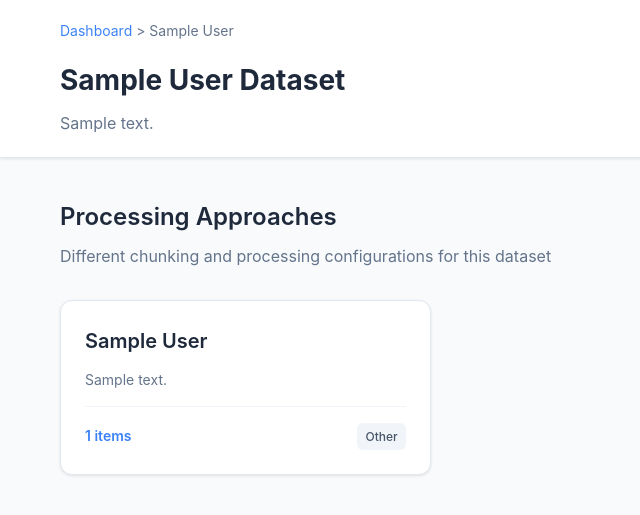
After one commit to juand-r/ius-dashboard, a FastAPI app: template railway-app/templates/dataset.html in a window 1280 px wide. The commit adds this page. Shown: the top 515 px of the page, without its empty margins (0-640 px from the left). Run offline with FastAPI, Linux system fonts and the light colour scheme; the template is opened without the code that fills it: most values are stand-ins (such as "Sample title", 1, 10 or a date in 2020).

```diff
--- a/railway-app/main.py
+++ b/railway-app/main.py
@@ -47,6 +47,20 @@ app.mount("/static", StaticFiles(directory=str(static_dir)), name="static")
 async def health_check():
     """Health check endpoint for the watcher to test connectivity."""
     return {"status": "ok", "timestamp": datetime.utcnow().isoformat()}
+
+@app.delete("/clear-data")
+async def clear_data():
+    """Clear all data from the dashboard (for testing)."""
+    import shutil
+    try:
+        if DATA_DIR.exists():
+            shutil.rmtree(DATA_DIR)
+            DATA_DIR.mkdir(parents=True, exist_ok=True)
+        logger.info("All data cleared from dashboard")
+        return {"status": "success", "message": "All data cleared"}
+    except Exception as e:
+        logger.error(f"Error clearing data: {e}")
+        return {"status": "error", "message": str(e)}
 
 
 @app.post("/upload")
@@ -184,31 +198,48 @@ async def landing_page(request: Request):
         "collections": collections
     })
 
-@app.get("/{collection}", response_class=HTMLResponse)
-async def collection_page(request: Request, collection: str):
+@app.get("/{dataset}", response_class=HTMLResponse)
+async def dataset_page(request: Request, dataset: str):
     """
-    Collection page showing items (like detective stories list).
+    Dataset page showing subcollections/approaches (bmds_fixed_size_8000, etc).
     """
-    items = await get_collection_items(collection)
-    collection_info = await get_collection_info(collection)
+    subcollections = await get_dataset_subcollections(dataset)
+    dataset_info = await get_collection_info(dataset)
+
+    return templates.TemplateResponse("dataset.html", {
+        "request": request,
+        "dataset": dataset,
+        "dataset_info": dataset_info,
+        "subcollections": subcollections
+    })
+
+@app.get("/{dataset}/{subcollection}", response_class=HTMLResponse)
+async def subcollection_page(request: Request, dataset: str, subcollection: str):
+    """
+    Subcollection page showing stories/items within a specific approach.
+    """
+    items = await get_collection_items(dataset, subcollection)
+    dataset_info = await get_collection_info(dataset)
 
     return templates.TemplateResponse("collection.html", {
         "request": request,
-        "collection": collection,
-        "collection_info": collection_info,
+        "dataset": dataset,
+        "subcollection": subcollection,
+        "collection_info": dataset_info,
         "items": items
     })
 
-@app.get("/{collection}/item/{item_id}", response_class=HTMLResponse)
-async def item_detail(request: Request, collection: str, item_id: str):
+@app.get("/{dataset}/{subcollection}/item/{item_id}", response_class=HTMLResponse)
+async def item_detail(request: Request, dataset: str, subcollection: str, item_id: str):
     """
     Item detail page with collapsible sections (like detective story detail).
     """
-    item_data = await get_item_details(collection, item_id)
+    item_data = await get_item_details(dataset, item_id)
 
     return templates.TemplateResponse("item_detail.html", {
         "request": request,
-        "collection": collection,
+        "dataset": dataset,
+        "subcollection": subcollection,
         "item": item_data
     })
 
@@ -221,57 +252,123 @@ async def legacy_dashboard(request: Request):
 
 
 async def get_collections():
-    """Get available collections for landing page."""
-    collections = []
+    """Get available datasets for landing page (organized by dataset name)."""
+    datasets = {}
 
-    if (DATA_DIR / "outputs" / "chunks").exists():
-        chunk_count = sum(1 for _ in (DATA_DIR / "outputs" / "chunks").rglob("*.json"))
-        collections.append({
-            "name": "chunks",
-            "display_name": "Text Chunks",
-            "description": "Processed document segments and analysis",
-            "count": chunk_count,
-            "path": "/chunks"
-        })
+    # Extract datasets from chunk directories
+    chunks_dir = DATA_DIR / "outputs" / "chunks"
+    if not chunks_dir.exists():
+        return []
 
-    if (DATA_DIR / "prompts").exists():
-        prompt_count = sum(1 for _ in (DATA_DIR / "prompts").rglob("*.json"))
-        collections.append({
-            "name": "prompts",
-            "display_name": "Prompts & Templates",
-            "description": "Processing instructions and methods",
-            "count": prompt_count,
-            "path": "/prompts"
-        })
+    try:
+        for collection_dir in chunks_dir.iterdir():
+            if collection_dir.is_dir():
+                # Extract dataset name (everything before first underscore)
+                dataset_name = collection_dir.name.split('_')[0]
 
-    return collections
+                if dataset_name not in datasets:
+                    datasets[dataset_name] = {
+                        "name": dataset_name,
+                        "display_name": dataset_name.upper(),
+                        "description": f"{dataset_name.upper()} dataset stories and analysis",
+                        "count": 0,
+                        "path": f"/{dataset_name}"
+                    }
 
-async def get_collection_info(collection: str):
-    """Get collection metadata."""
-    if collection == "chunks":
-        return {
-            "name": "chunks",
-            "display_name": "Text Chunks",
-            "description": "Processed document segments and analysis"
-        }
-    elif collection == "prompts":
-        return {
-            "name": "prompts",
-            "display_name": "Prompts & Templates",
-            "description": "Processing instructions and methods"
-        }
-    else:
-        return {"name": collection, "display_name": collection.title(), "description": ""}
+                # Count items in this collection
+                items_dir = collection_dir / "items"
+                if items_dir.exists():
+                    item_count = len(list(items_dir.glob("*.json")))
+                    datasets[dataset_name]["count"] += item_count
+    except OSError as e:
+        logger.error(f"Error reading chunks directory: {e}")
+        return []
 
-async def get_collection_items(collection: str):
-    """Get items in a collection (like detective stories)."""
+    return list(datasets.values())
+
+async def get_collection_info(dataset: str):
+    """Get dataset metadata."""
+    return {
+        "name": dataset,
+        "display_name": dataset.upper(),
+        "description": f"{dataset.upper()} dataset stories and analysis"
+    }
+
+async def get_dataset_subcollections(dataset: str):
+    """Get subcollections (approaches) within a dataset."""
+    subcollections = []
+
+    chunks_dir = DATA_DIR / "outputs" / "chunks"
+    if not chunks_dir.exists():
+        return []
+
+    try:
+        for collection_dir in chunks_dir.iterdir():
+            if collection_dir.is_dir() and collection_dir.name.startswith(f"{dataset}_"):
+                # Count items in this subcollection
+                items_dir = collection_dir / "items"
+                item_count = 0
+                if items_dir.exists():
+                    item_count = len(list(items_dir.glob("*.json")))
+
+                # Create display name from collection name
+                display_name = collection_dir.name.replace("_", " ").title()
+
+                subcollections.append({
+                    "name": collection_dir.name,
+                    "display_name": display_name,
+                    "description": f"{display_name} approach",
+                    "count": item_count,
+                    "path": f"/{dataset}/{collection_dir.name}"
+                })
+    except OSError as e:
+        logger.error(f"Error reading dataset subcollections for {dataset}: {e}")
+        return []
+
+    return sorted(subcollections, key=lambda x: x["name"])
+
+async def get_collection_items(dataset: str, subcollection: str = None):
+    """Get items (stories) in a specific subcollection or all subcollections in a dataset."""
     items = []
 
-    if collection == "chunks":
-        chunks_dir = DATA_DIR / "outputs" / "chunks"
-        if chunks_dir.exists():
+    chunks_dir = DATA_DIR / "outputs" / "chunks"
+    if not chunks_dir.exists():
+        return []
+
+    try:
+        # If subcollection is specified, only get items from that collection
+        if subcollection:
+            collection_dir = chunks_dir / subcollection
+            if collection_dir.exists() and collection_dir.is_dir():
+                items_dir = collection_dir / "items"
+                if items_dir.exists():
+                    for item_file in items_dir.glob("*.json"):
+                        try:
+                            # Read file content for preview
+                            with open(item_file, 'r') as f:
+                                content = json.load(f)
+
+                            # Extract preview content (first 200 chars)
+                            preview = content.get("content", "")[:200] + "..." if len(content.get("content", "")) > 200 else content.get("content", "")
+
+                            items.append({
+                                "id": item_file.stem,
+                                "name": content.get("id", item_file.stem),
+                                "preview": preview,
+                                "collection_name": collection_dir.name,
+                                "size": item_file.stat().st_size,
+                                "modified": datetime.fromtimestamp(item_file.stat().st_mtime).isoformat(),
+                                "metadata": content.get("metadata", {}),
+                                "dataset": dataset,
+                                "subcollection": subcollection
+                            })
+                        except Exception as e:
+                            logger.error(f"Error reading chunk file {item_file}: {e}")
+                            continue
+        else:
+            # Get items from all subcollections in the dataset (fallback)
             for collection_dir in chunks_dir.iterdir():
-                if collection_dir.is_dir():
+                if collection_dir.is_dir() and collection_dir.name.startswith(f"{dataset}_"):
                     items_dir = collection_dir / "items"
                     if items_dir.exists():
                         for item_file in items_dir.glob("*.json"):
@@ -280,7 +377,7 @@ async def get_collection_items(collection: str):
                                 with open(item_file, 'r') as f:
                                     content = json.load(f)
 
-                                # Extract preview content
+                                # Extract preview content (first 200 chars)
                                 preview = content.get("content", "")[:200] + "..." if len(content.get("content", "")) > 200 else content.get("content", "")
 
                                 items.append({
@@ -290,47 +387,28 @@ async def get_collection_items(collection: str):
                                     "collection_name": collection_dir.name,
                                     "size": item_file.stat().st_size,
                                     "modified": datetime.fromtimestamp(item_file.stat().st_mtime).isoformat(),
-                                    "metadata": content.get("metadata", {})
+                                    "metadata": content.get("metadata", {}),
+                                    "dataset": dataset
                                 })
                             except Exception as e:
                                 logger.error(f"Error reading chunk file {item_file}: {e}")
                                 continue
-
-    elif collection == "prompts":
-        prompts_dir = DATA_DIR / "prompts"
-        if prompts_dir.exists():
-            for method_dir in prompts_dir.iterdir():
-                if method_dir.is_dir():
-                    prompt_file = method_dir / "prompt.json"
-                    if prompt_file.exists():
-                        try:
-                            with open(prompt_file, 'r') as f:
-                                content = json.load(f)
-
-                            preview = content.get("template", "")[:200] + "..." if len(content.get("template", "")) > 200 else content.get("template", "")
-
-                            items.append({
-                                "id": method_dir.name,
-                                "name": content.get("name", method_dir.name),
-                                "preview": preview,
-                                "collection_name": method_dir.name,
-                                "size": prompt_file.stat().st_size,
-                                "modified": datetime.fromtimestamp(prompt_file.stat().st_mtime).isoformat(),
-                                "parameters": content.get("parameters", {})
-                            })
-                        except Exception as e:
-                            logger.error(f"Error reading prompt file {prompt_file}: {e}")
-                            continue
+    except OSError as e:
+        logger.error(f"Error reading collection items for {dataset}/{subcollection}: {e}")
+        return []
 
     return items
 
-async def get_item_details(collection: str, item_id: str):
+async def get_item_details(dataset: str, item_id: str):
     """Get detailed item data for item detail page."""
-    if collection == "chunks":
-        # Find the chunk file
-        chunks_dir = DATA_DIR / "outputs" / "chunks"
+    # Find the item in any chunk collection that belongs to this dataset
+    chunks_dir = DATA_DIR / "outputs" / "chunks"
+    if not chunks_dir.exists():
+        raise HTTPException(status_code=404, detail="Data directory not found")
+
+    try:
         for collection_dir in chunks_dir.iterdir():
-            if collection_dir.is_dir():
+            if collection_dir.is_dir() and collection_dir.name.startswith(f"{dataset}_"):
                 items_dir = collection_dir / "items"
                 item_file = items_dir / f"{item_id}.json"
                 if item_file.exists():
@@ -356,6 +434,7 @@ async def get_item_details(collection: str, item_id: str):
                         return {
                             "id": item_id,
                             "name": content.get("id", item_id),
+                            "dataset": dataset,
                             "collection_name": collection_dir.name,
                             "content": content.get("content", ""),
                             "metadata": content.get("metadata", {}),
@@ -366,31 +445,10 @@ async def get_item_details(collection: str, item_id: str):
                         }
                     except Exception as e:
                         logger.error(f"Error reading chunk details {item_file}: {e}")
-                        break
-
-    elif collection == "prompts":
-        prompts_dir = DATA_DIR / "prompts"
-        method_dir = prompts_dir / item_id
-        prompt_file = method_dir / "prompt.json"
-
-        if prompt_file.exists():
-            try:
-                with open(prompt_file, 'r') as f:
-                    content = json.load(f)
-
-                return {
-                    "id": item_id,
-                    "name": content.get("name", item_id),
-                    "collection_name": item_id,
-                    "template": content.get("template", ""),
-                    "parameters": content.get("parameters", {}),
-                    "created": content.get("created", ""),
-                    "full_content": content,
-                    "file_size": prompt_file.stat().st_size,
-                    "modified": datetime.fromtimestamp(prompt_file.stat().st_mtime).isoformat()
-                }
-            except Exception as e:
-                logger.error(f"Error reading prompt details {prompt_file}: {e}")
+                        continue
+    except OSError as e:
+        logger.error(f"Error reading item details for {dataset}/{item_id}: {e}")
+        raise HTTPException(status_code=500, detail="Error accessing data directory")
 
     raise HTTPException(status_code=404, detail="Item not found")
 
--- /dev/null
+++ b/railway-app/outputs/chunks/test-chunks/collection.json
@@ -0,0 +1,4 @@
+{
+  "name": "test-chunks",
+  "total_items": 1
+}
--- /dev/null
+++ b/railway-app/outputs/summaries/test-collection/collection.json
@@ -0,0 +1,6 @@
+{
+  "name": "test-collection",
+  "created": "2025-08-05T01:17:38.484798Z",
+  "description": "Test collection for dashboard system",
+  "total_items": 2
+}
--- /dev/null
+++ b/railway-app/templates/dataset.html
@@ -0,0 +1,209 @@
+<!DOCTYPE html>
+<html lang="en">
+<head>
+    <meta charset="UTF-8">
+    <meta name="viewport" content="width=device-width, initial-scale=1.0">
+    <title>{{ dataset_info.display_name }} - IUS Processing Dashboard</title>
+    <style>
+        /* Copied from detective dashboard - exact styling */
+        * {
+            margin: 0;
+            padding: 0;
+            box-sizing: border-box;
+        }
+
+        body {
+            font-family: -apple-system, BlinkMacSystemFont, 'Segoe UI', Roboto, Oxygen, Ubuntu, sans-serif;
+            background-color: #f8fafc;
+            color: #1e293b;
+            line-height: 1.6;
+        }
+
+        .header {
+            background: white;
+            border-bottom: 1px solid #e2e8f0;
+            padding: 20px 0;
+            box-shadow: 0 1px 3px 0 rgba(0, 0, 0, 0.1);
+        }
+
+        .container {
+            max-width: 1200px;
+            margin: 0 auto;
+            padding: 0 20px;
+        }
+
+        .header h1 {
+            font-size: 28px;
+            font-weight: 700;
+            color: #1e293b;
+            margin-bottom: 8px;
+        }
+
+        .header p {
+            color: #64748b;
+            font-size: 16px;
+        }
+
+        .breadcrumb {
+            color: #64748b;
+            font-size: 14px;
+            margin-bottom: 16px;
+        }
+
+        .breadcrumb a {
+            color: #3b82f6;
+            text-decoration: none;
+        }
+
+        .breadcrumb a:hover {
+            text-decoration: underline;
+        }
+
+        .main-content {
+            padding: 40px 0;
+        }
+
+        .dataset-grid {
+            display: grid;
+            grid-template-columns: repeat(auto-fill, minmax(350px, 1fr));
+            gap: 24px;
+            margin-top: 30px;
+        }
+
+        .dataset-card {
+            background: white;
+            border-radius: 12px;
+            border: 1px solid #e2e8f0;
+            padding: 24px;
+            transition: all 0.2s ease;
+            cursor: pointer;
+            box-shadow: 0 1px 3px 0 rgba(0, 0, 0, 0.1);
+            text-decoration: none;
+            color: inherit;
+        }
+
+        .dataset-card:hover {
+            transform: translateY(-2px);
+            box-shadow: 0 8px 25px 0 rgba(0, 0, 0, 0.1);
+            border-color: #3b82f6;
+        }
+
+        .dataset-card h3 {
+            font-size: 20px;
+            font-weight: 600;
+            color: #1e293b;
+            margin-bottom: 12px;
+        }
+
+        .dataset-card p {
+            color: #64748b;
+            font-size: 14px;
+            margin-bottom: 16px;
+            line-height: 1.5;
+        }
+
+        .dataset-card .stats {
+            display: flex;
+            justify-content: space-between;
+            align-items: center;
+            padding-top: 16px;
+            border-top: 1px solid #f1f5f9;
+        }
+
+        .dataset-card .item-count {
+            color: #3b82f6;
+            font-weight: 600;
+            font-size: 14px;
+        }
+
+        .dataset-card .approach-type {
+            background: #f1f5f9;
+            color: #475569;
+            padding: 4px 8px;
+            border-radius: 6px;
+            font-size: 12px;
+            font-weight: 500;
+        }
+
+        .section-title {
+            font-size: 24px;
+            font-weight: 600;
+            color: #1e293b;
+            margin-bottom: 8px;
+        }
+
+        .section-subtitle {
+            color: #64748b;
+            font-size: 16px;
+            margin-bottom: 20px;
+        }
+
+        .empty-state {
+            text-align: center;
+            padding: 60px 20px;
+            color: #64748b;
+        }
+
+        .empty-state h3 {
+            font-size: 18px;
+            margin-bottom: 8px;
+            color: #1e293b;
+        }
+    </style>
+</head>
+<body>
+    <header class="header">
+        <div class="container">
+            <div class="breadcrumb">
+                <a href="/">Dashboard</a> > {{ dataset_info.display_name }}
+            </div>
+            <h1>{{ dataset_info.display_name }} Dataset</h1>
+            <p>{{ dataset_info.description }}</p>
+        </div>
+    </header>
+
+    <main class="main-content">
+        <div class="container">
+            <h2 class="section-title">Processing Approaches</h2>
+            <p class="section-subtitle">Different chunking and processing configurations for this dataset</p>
+
+            {% if subcollections %}
+                <div class="dataset-grid">
+                    {% for subcollection in subcollections %}
+                        <a href="{{ subcollection.path }}" class="dataset-card">
+                            <h3>{{ subcollection.display_name }}</h3>
+                            <p>{{ subcollection.description }}</p>
+                            <div class="stats">
+                                <span class="item-count">{{ subcollection.count }} items</span>
+                                {% if 'fixed_size' in subcollection.name %}
+                                    <span class="approach-type">Fixed Size</span>
+                                {% elif 'fixed_count' in subcollection.name %}
+                                    <span class="approach-type">Fixed Count</span>
+                                {% else %}
+                                    <span class="approach-type">Other</span>
+                                {% endif %}
+                            </div>
+                        </a>
+                    {% endfor %}
+                </div>
+            {% else %}
+                <div class="empty-state">
+                    <h3>No processing approaches found</h3>
+                    <p>This dataset doesn't have any processed collections yet.</p>
+                </div>
+            {% endif %}
+        </div>
+    </main>
+
+    <script>
+        // Add click handlers for better UX
+        document.querySelectorAll('.dataset-card').forEach(card => {
+            card.addEventListener('click', function(e) {
+                if (e.target.tagName !== 'A') {
+                    window.location.href = this.href;
+                }
+            });
+        });
+    </script>
+</body>
+</html>
--- a/railway.toml
+++ b/railway.toml
@@ -6,6 +6,10 @@ startCommand = "cd railway-app && uvicorn main:app --host 0.0.0.0 --port $PORT"
 healthcheckPath = "/health"
 healthcheckTimeout = 300
 
+[[deploy.volumeMounts]]
+mountPath = "/data"
+name = "dashboard-data"
+
 [environments.production]
 variables = { }
 
--- a/watcher/config.py
+++ b/watcher/config.py
@@ -8,7 +8,8 @@ from dotenv import load_dotenv
 load_dotenv()
 
 # Railway app URL - change this to your deployed Railway URL
-RAILWAY_URL = os.getenv("RAILWAY_URL", "http://localhost:8000")
+RAILWAY_URL = os.getenv("RAILWAY_URL", "https://ius-dashboard-production.up.railway.app")
+# RAILWAY_URL = os.getenv("RAILWAY_URL", "http://localhost:8000")  # Uncomment for local testing
 
 # Directories to watch (relative to project root)
 WATCHED_DIRS = [
--- a/watcher/main.py
+++ b/watcher/main.py
@@ -108,9 +108,11 @@ class FileUploadHandler(FileSystemEventHandler):
         path_obj = Path(filepath)
 
         if not self.should_process_file(path_obj):
+            logger.debug(f"Skipping file (doesn't match criteria): {filepath}")
             return
 
         logger.info(f"File {event_type}: {filepath}")
+        logger.debug(f"Processing file: {filepath}")
         self.debouncer.trigger(filepath)
 
     def handle_delete_event(self, filepath: str):
```
Also changed, not shown: railway-app/outputs/chunks/test-chunks/items/chunk-001.json (added, +10 -0 lines), railway-app/outputs/summaries/test-collection/items/summary-001.json (added, +24 -0 lines), railway-app/prompts/test-method/prompt.json (added, +9 -0 lines), railway-app/templates/collection.html (+14 -4 lines), railway-app/templates/item_detail.html (+8 -13 lines), railway-app/templates/landing.html (+7 -7 lines), watcher/upload_all.py (added, +73 -0 lines).
